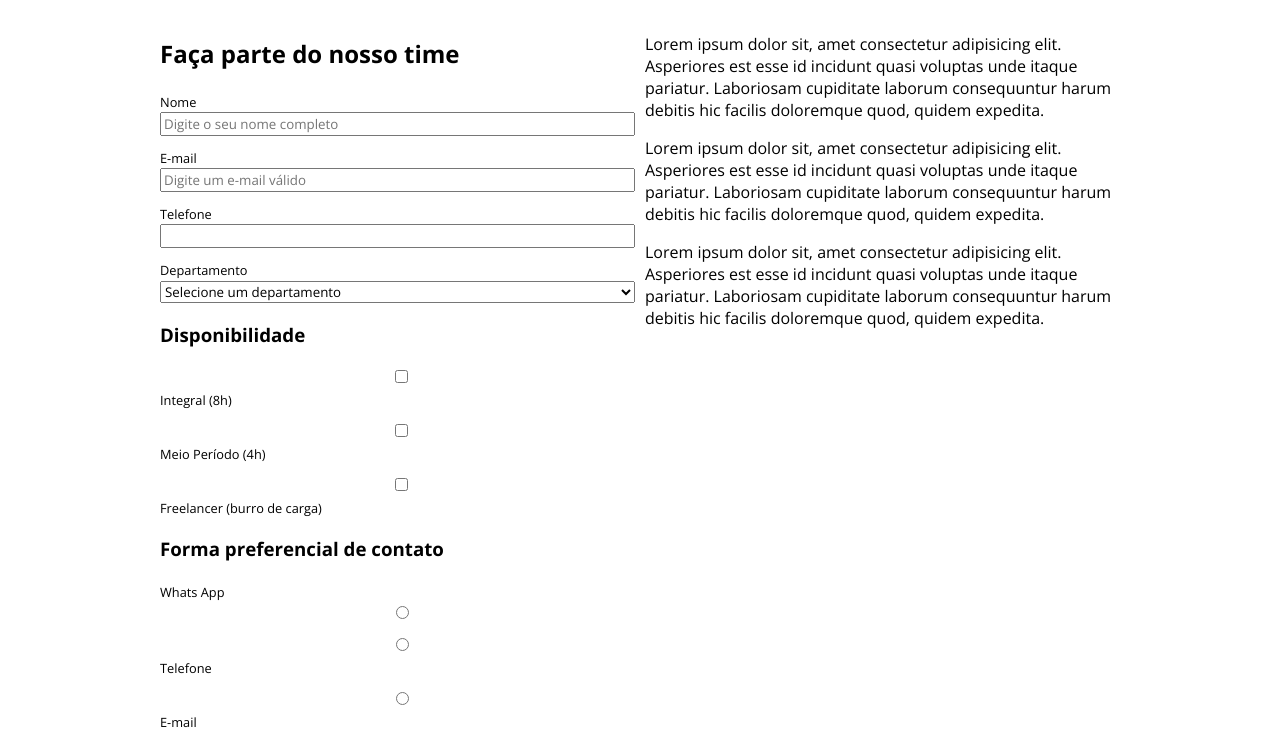
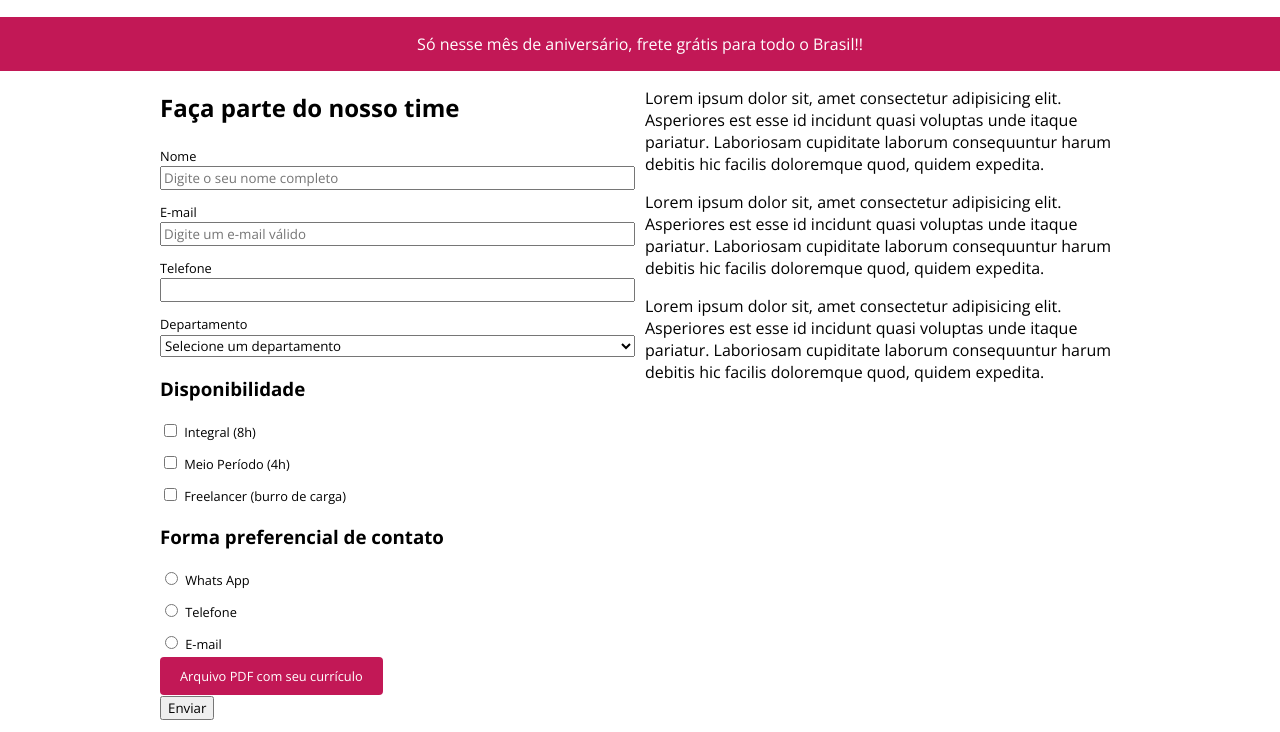
Before and after one commit to yanaheisenbach/shoes-store, a plain HTML site: page registro.html in a window 1280 px wide. Shown: the part 53-785 px from the top of the page. Drawn offline with nearby package versions, Linux system fonts and the light colour scheme.

Commit message:
criar index.css e registro.css

```diff
--- /dev/null
+++ b/public/css/index.css
@@ -0,0 +1,6 @@
+#destaque img {
+    width: 100%;
+  }
+  #estilo h2 {
+    text-align: center;
+  }
--- a/public/css/styles.css
+++ b/public/css/styles.css
@@ -34,12 +34,7 @@ nav ul li a {
 nav ul li a:hover {
   background-color: rgba(0, 0, 0, 0.3);
 }
-#destaque img {
-  width: 100%;
-}
-#estilo h2 {
-  text-align: center;
-}
+
 .container {
   width: 960px;
   margin: 0 auto;
@@ -108,7 +103,7 @@ form label span {
 form label input, form label select {
   width: 100%;
 }
-form label input[type=checkbox]
+form label input[type=checkbox],
 form label input[type=radio]{
   width: auto;
 }
@@ -128,3 +123,10 @@ form label input[type=file]+span{
 form label input[type=file]+span:hover{
   background-color: #bd8096;
 }
+
+section.destaque{
+  background-color: #C21856;
+  padding: 16px ;
+  text-align: center;
+  color: #fff;
+}
--- a/registro.html
+++ b/registro.html
@@ -22,7 +22,11 @@
         </nav>
     </header>
 
-   <main class="container">
+    <section class="destaque">
+       Só nesse mês de aniversário, frete grátis para todo o Brasil!!
+    </section>
+
+    <main class="container">
         <section>
             <h2>Faça parte do nosso time</h2>
             <form action="" method="get">
@@ -72,8 +76,8 @@
                 <div>
                     <h3>Forma preferencial de contato</h3>
                     <label>
+                        <input type="radio" value="whatsapp" name="formaDeContato">
                         <span>Whats App</span>
-                        <input type="radio" value="whatsapp" name="formaDeContato">
                     </label>
                     <label>
                         <input type="radio" value="telefone" name="formaDeContato">
@@ -108,7 +112,7 @@
             </p>
 
         </section>
-   </main>
+    </main>
 
     <footer>
         <section id="Contatos">
```
Also changed, not shown: index.html (+1 -0 lines), public/css/registro.css (added).
